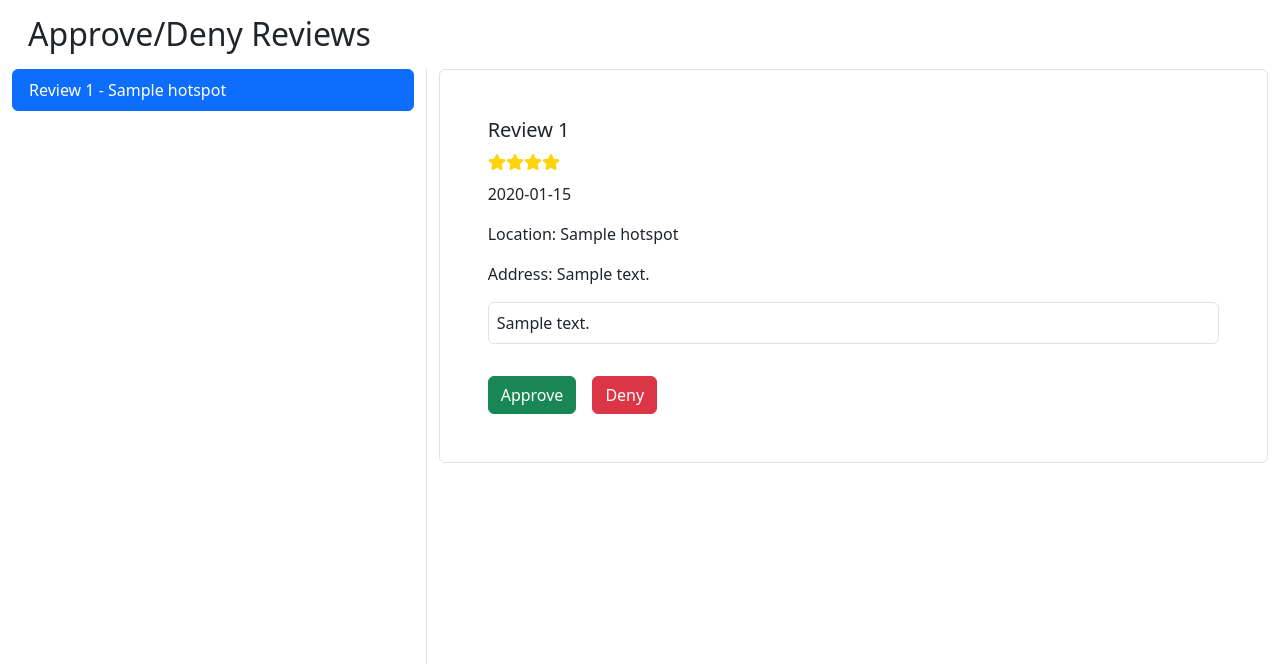
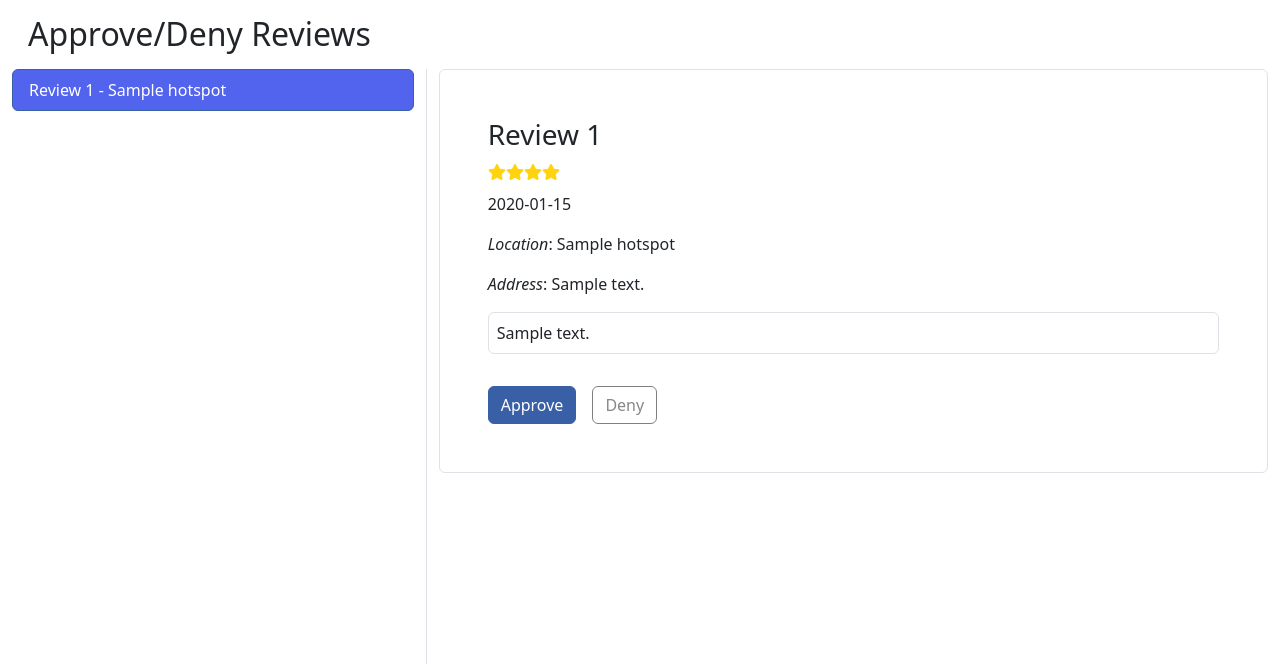
Before and after one commit to jzhang512/-COS333-Philly-Community-Wireless-Webapp, a Flask app: page /admin/reviews in a window 1280 px wide. Shown: the part 66-730 px from the top of the page. Run offline with Flask 3, Linux system fonts and the light colour scheme; tables that the repository leaves empty hold one stand-in row (values such as "Sample post"); some libraries are stand-ins or nearby versions.

Commit message:
restyled pending reviews

```diff
--- a/static/scripts/verify.js
+++ b/static/scripts/admin_pending_reviews.js
@@ -36,7 +36,7 @@ function fillReviews(reviews) {
     }
 
     let mainGrid = $('<div/>').addClass("row main-grid flex-grow-1 overflow-hidden");
-    let reviewCol = $('<div/>').addClass("col-4 border-end mh-100 pb-3 overflow-auto").appendTo(mainGrid);
+    let reviewCol = $('<div/>').addClass("col-4 border-end mh-100 pb-3 overflow-auto  visible-scrollbar").appendTo(mainGrid);
     let paneCol = $('<div/>').addClass("col-8 col-sm-8 overflow-hidden").appendTo(mainGrid);
 
     // let activeCol = $('<div/>', { id: 'active-card', class: 'col card active-card' }).text("No review selected.").appendTo(mainGrid);
@@ -46,7 +46,7 @@ function fillReviews(reviews) {
     let i = 0;
     for (let review of reviews) {
         let infoTab = {
-            class: 'list-group-item list-group-item-action',
+            class: 'list-group-item list-group-item-custom-color list-group-item-action',
             id: 'list-' + review['review_id'] + '-tab',
             'data-bs-toggle': 'list',
             href: '#list-' + review['review_id'],
@@ -85,26 +85,26 @@ function makeReviewCard(review) {
     console.log("creating active card!");
     let cardBody = $('<div/>').addClass('card-body').appendTo(reviewCard);
 
-    $('<h5/>').addClass('card-title').text("Review " + review["review_id"]).appendTo(cardBody);
+    $('<h5/>').addClass('card-title').html("<h3>Review " + review["review_id"]+"</h3>").appendTo(cardBody);
     let stars = makeStars(review["stars"]);
     stars.appendTo(cardBody);
 
     $('<p/>').text(review['time']).appendTo(cardBody);
-    $('<p/>').text("Location: " + review['hotspot']['name']).appendTo(cardBody);
-    $('<p/>').text("Address: " + review['hotspot']['address']).appendTo(cardBody);
+    $('<p/>').html("<i>Location</i>: " + review['hotspot']['name']).appendTo(cardBody);
+    $('<p/>').html("<i>Address</i>: " + review['hotspot']['address']).appendTo(cardBody);
 
     let text = review['text'] || "<i>User left no review.</i>"
     $('<p/>').addClass("border rounded p-2").html(text).appendTo(cardBody);
 
     // let buttonDiv = $('<div/>').addClass("d-flex justify-content-evenly").appendTo(cardBody);
 
-    let confirmApprove = $('<a/>', { id: 'confirmApprove' + review['review_id'], type: "button", class: "btn btn-secondary", text: 'Confirm' });
-    let confirmDeny = $('<a/>', { id: 'confirmDeny' + review['review_id'], type: "button", class: "btn btn-secondary", text: 'Confirm' });
+    let confirmApprove = $('<a/>', { id: 'confirmApprove' + review['review_id'], type: "button", class: "btn btn-secondary btn-confirm-review-decision", text: 'Confirm' });
+    let confirmDeny = $('<a/>', { id: 'confirmDeny' + review['review_id'], type: "button", class: "btn btn-secondary btn-confirm-review-decision", text: 'Confirm' });
 
     $('<button/>', {
         type: 'button',
         id: 'approve' + review['review_id'],
-        class: 'btn btn-success me-3 mt-3',
+        class: 'btn btn-success btn-approve-custom-color me-3 mt-3',
         'data-bs-container': "body",
         'data-bs-custom-class': 'popover-center',
         'data-bs-toggle': "popover",
@@ -119,7 +119,7 @@ function makeReviewCard(review) {
     $('<button/>', {
         type: 'button',
         id: 'approve' + review['review_id'],
-        class: 'btn btn-danger mt-3',
+        class: 'btn btn-danger btn-deny-custom-color mt-3',
         'data-bs-container': "body",
         'data-bs-custom-class': 'popover-center',
         'data-bs-toggle': "popover",
--- a/static/style/index.css
+++ b/static/style/index.css
@@ -6,6 +6,8 @@
     color: red;
 }
 
+/* Admin main page. */
+
 #admin-dashboard-text {
     padding-top: 5vh;
     padding-bottom: 5vh;
@@ -13,6 +15,36 @@
 
 .admin-action-title-text {
     color: #5162ed !important;
+}
+
+/* Admin pending reviews. */
+
+.btn-approve-custom-color {
+    color: white !important;
+    background-color: #3960a6 !important;
+    border-color: #3960a6 !important;
+}
+
+.btn-deny-custom-color {
+    color: #878787 !important;
+    background-color: white !important;
+    border-color: #808080 !important;
+}
+
+.btn-confirm-review-decision {
+    color: white !important;
+    background-color: #5162ed !important;
+    border-color: #5162ed !important;
+}
+
+.list-group-item-custom-color[aria-selected="true"] {
+    background-color: #5263ED !important;
+    border-color: #3960a6 !important;
+}
+
+.list-group-item-custom-color.active {
+    background-color: #5263ED !important;
+    border-color: #3960a6 !important;
 }
 
 .navbar {
--- a/templates/admin.html
+++ b/templates/admin.html
@@ -96,7 +96,7 @@
     <div class="container-fluid" id="results-div">
     </div>
 
-    <script src="{{url_for('static', filename='scripts/verify.js')}}"></script>
+    <script src="{{url_for('static', filename='scripts/admin_pending_reviews.js')}}"></script>
     <script src="{{url_for('static', filename='scripts/admin_global.js')}}"></script>
     <script src="{{url_for('static', filename='scripts/update.js')}}"></script>
     <script src="{{url_for('static', filename='scripts/util.js')}}"></script>
```
